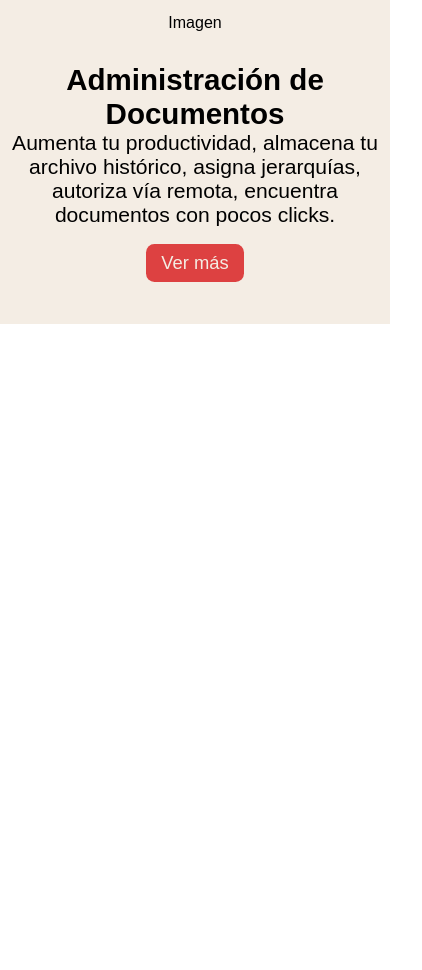
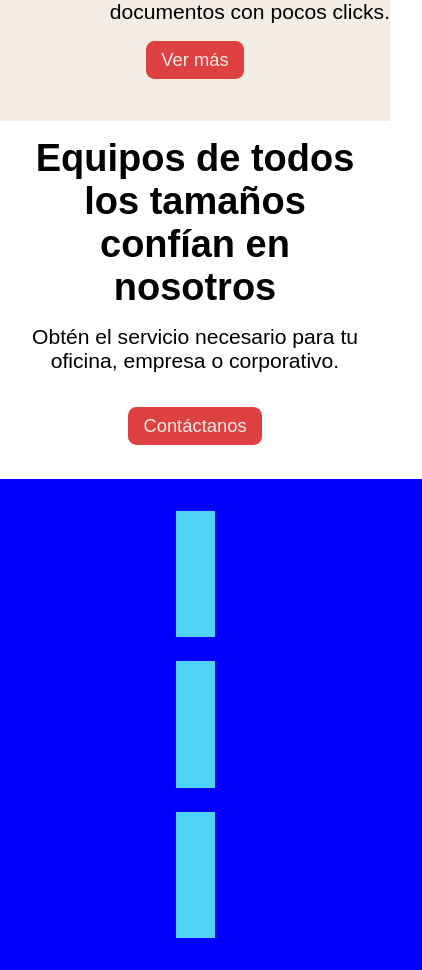
Before and after one commit to jpablocruz/cmcopiadoras, a React (Create React App) app: page / in a window 390 px wide. Shown: the part 1424-2394 px from the top of the page, 422 px wide, since content can reach past the window. Before the commit the page ends 1748 px from the top, so only its background shows below. Built offline with nearby package versions, Linux system fonts and the light colour scheme; the HTML template or start-up script is replaced by a standard one.

Commit message:
worked on stats component responsiveness and layout

```diff
--- a/src/components/CallToAction/CallToActionElements.js
+++ b/src/components/CallToAction/CallToActionElements.js
@@ -0,0 +1,42 @@
+import { styled } from "styled-components";
+
+export const CTAContainer = styled.div`
+  display: flex;
+  padding-top: 8vh;
+  width: 100%;
+  height: 50vh;
+  flex-direction: column;
+  align-items: center;
+  @media screen and (max-width: 768px) {
+    width: 100%;
+    height: auto;
+    padding: 0;
+    text-align: center;
+  }
+`;
+
+export const StatsContainer = styled.div`
+  display: flex;
+  justify-content: space-around;
+  background: blue;
+  height: 40vh;
+  width: 100%;
+  align-items: center;
+  @media screen and (max-width: 768px) {
+    flex-direction: column;
+    gap: 1.5rem;
+    width: 100%;
+    height: auto;
+    padding: 2rem;
+    text-align: center;
+  }
+`;
+export const Stat = styled.div`
+  align-items: center;
+  height: 15vh;
+  width: 10%;
+  background: #51d1f6;
+`;
+export const StatInfo = styled.div`
+  display: flex;
+`;
--- a/src/components/CallToAction/index.js
+++ b/src/components/CallToAction/index.js
@@ -1,7 +1,37 @@
 import React from "react";
+import { Headline, SectionDesc, Btn, BtnLink } from "../Common/CommonElements";
+import {
+  CTAContainer,
+  Stat,
+  StatsContainer,
+  StatInfo,
+} from "./CallToActionElements";
 
 const CallToAction = () => {
-  return <div>CallToAction</div>;
+  return (
+    <>
+      <CTAContainer>
+        <Headline>Equipos de todos los tamaños confían en nosotros</Headline>
+        <SectionDesc>
+          Obtén el servicio necesario para tu oficina, empresa o corporativo.
+        </SectionDesc>
+        <Btn className="CTA">
+          <BtnLink className="InfoSection">Contáctanos</BtnLink>
+        </Btn>
+        <StatsContainer>
+          <Stat>
+            <StatInfo></StatInfo>
+          </Stat>
+          <Stat>
+            <StatInfo></StatInfo>
+          </Stat>
+          <Stat>
+            <StatInfo></StatInfo>
+          </Stat>
+        </StatsContainer>
+      </CTAContainer>
+    </>
+  );
 };
 
 export default CallToAction;
--- a/src/components/Common/CommonElements.js
+++ b/src/components/Common/CommonElements.js
@@ -7,6 +7,16 @@ export const Btn = styled.nav`
     align-items: center;
     font-size: 2.18vh;
     padding-top: 2vh;
+    @media screen and (max-width: 768px) {
+      justify-content: center;
+    }
+  }
+  &.CTA {
+    display: flex;
+    align-items: center;
+    font-size: 2.18vh;
+    padding-top: 4vh;
+    padding-bottom: 4vh;
     @media screen and (max-width: 768px) {
       justify-content: center;
     }
@@ -55,3 +65,10 @@ export const SectionDesc = styled.h2`
   font-weight: 400;
   font-size: 2.5vh;
 `;
+
+export const Headline = styled.h1`
+  font-size: 4.5vh;
+  font-weight: 600;
+  color: black;
+  padding: 1rem;
+`;
--- a/src/components/Hero/HeroElements.js
+++ b/src/components/Hero/HeroElements.js
@@ -42,7 +42,8 @@ export const HeroImage = styled.div`
   flex-wrap: wrap;
   @media screen and (max-width: 768px) {
     width: 100%;
-    height: 50vh;
+    height: auto;
+    overflow: hidden;
   }
 `;
 
--- a/src/components/InfoSection/InfoSectionElements.js
+++ b/src/components/InfoSection/InfoSectionElements.js
@@ -58,6 +58,21 @@ export const ProductInfo = styled.div`
     width: 100%;
     height: auto;
     padding: 0;
-    text-align: center;
+    text-align: left;
+  }
+
+  &.PIB {
+    align-items: center;
+    padding-top: 3vh;
+    justify-content: center;
+    background: #f4ede4;
+    width: 30%;
+    height: auto;
+    @media screen and (max-width: 768px) {
+      width: 100%;
+      height: auto;
+      padding: 0;
+      text-align: right;
+    }
   }
 `;
--- a/src/components/InfoSection/index.js
+++ b/src/components/InfoSection/index.js
@@ -29,7 +29,7 @@ const InfoSection = () => {
       </InfoContainer>
       <InfoContainer className="infoB">
         <ProductImage>Imagen</ProductImage>
-        <ProductInfo>
+        <ProductInfo className="PIB">
           <SectionTitle>Administración de Documentos</SectionTitle>
           <SectionDesc>
             Aumenta tu productividad, almacena tu archivo histórico, asigna
--- a/src/pages/index.js
+++ b/src/pages/index.js
@@ -4,6 +4,7 @@ import Navbar from "../components/Navbar";
 import Hero from "../components/Hero";
 import Companies from "../components/Companies";
 import InfoSection from "../components/InfoSection";
+import CallToAction from "../components/CallToAction";
 
 const Home = () => {
   const [isOpen, setIsOpen] = useState(false);
@@ -18,6 +19,7 @@ const Home = () => {
       <Hero />
       <Companies />
       <InfoSection />
+      <CallToAction />
     </>
   );
 };
```
